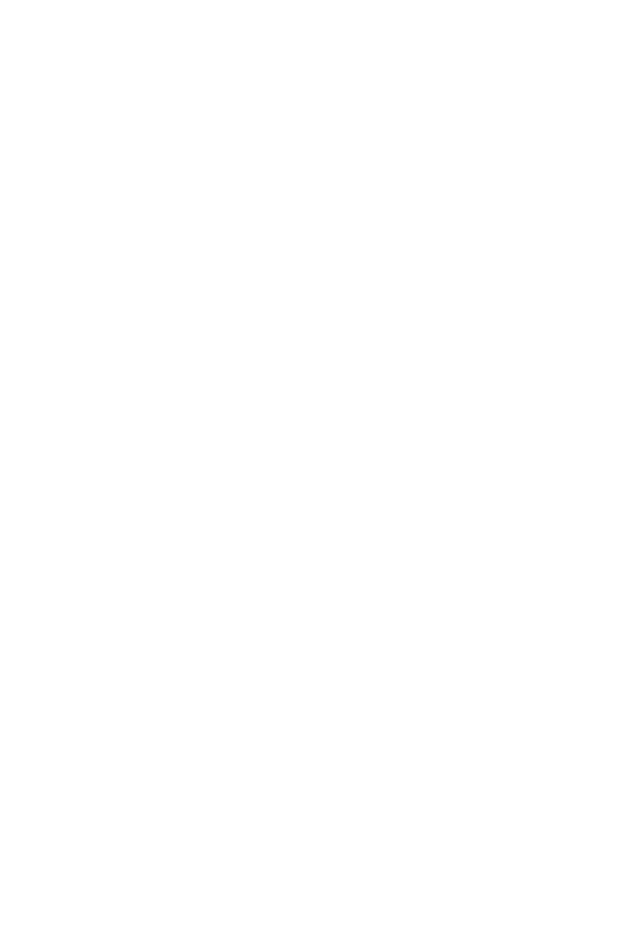
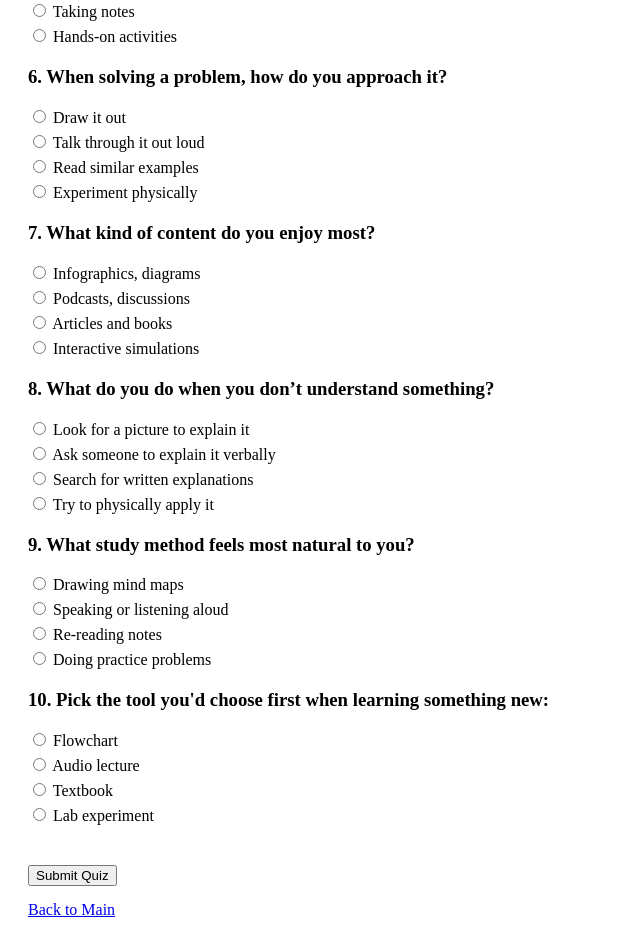
Before and after one commit to wesleycym/StudySense, a React app in the folder frontend/: page /quiz in a window 1280 px wide. Shown: the part 820-1767 px from the top of the page, without its empty margins (0-640 px from the left). Before the commit the page ends 800 px from the top, so only its background shows below. Built offline with nearby package versions, Linux system fonts and the light colour scheme; the HTML template or start-up script is replaced by a standard one.

Commit message:
Made barebones quiz page

```diff
--- a/frontend/src/pages/Quiz.jsx
+++ b/frontend/src/pages/Quiz.jsx
@@ -13,11 +13,42 @@
 
 */
 
+import quizQuestions from "../data/quizQuestions";
+import useQuizLogic from "../hooks/useQuizLogic";
+
 export default function Quiz() {
+  const { answers, handleSelect, handleSubmit } = useQuizLogic(quizQuestions.length);
+
   return (
-    <div>
-      <h1>Quiz Page</h1>
-      <a href="/">Back to Main</a>
+    <div style={{ padding: "20px" }}>
+      <h1>Learning Style Quiz</h1>
+
+      {quizQuestions.map((q, questionIndex) => (
+        <div key={questionIndex} style={{ marginBottom: "20px" }}>
+          <h3>{q.question}</h3>
+
+          {q.options.map((opt, optionIndex) => (
+            <label key={optionIndex} style={{ display: "block", marginBottom: "5px" }}>
+              <input
+                type="radio"
+                name={`q${questionIndex}`}  // each question is grouped
+                value={opt.value}
+                checked={answers[questionIndex] === opt.value}
+                onChange={() => handleSelect(questionIndex, opt.value)}
+              />
+              {" "}{opt.label}
+            </label>
+          ))}
+        </div>
+      ))}
+
+      <button onClick={handleSubmit} style={{ marginTop: "20px" }}>
+        Submit Quiz
+      </button>
+
+      <div style={{ marginTop: "15px" }}>
+        <a href="/">Back to Main</a>
+      </div>
     </div>
   );
 }
```
